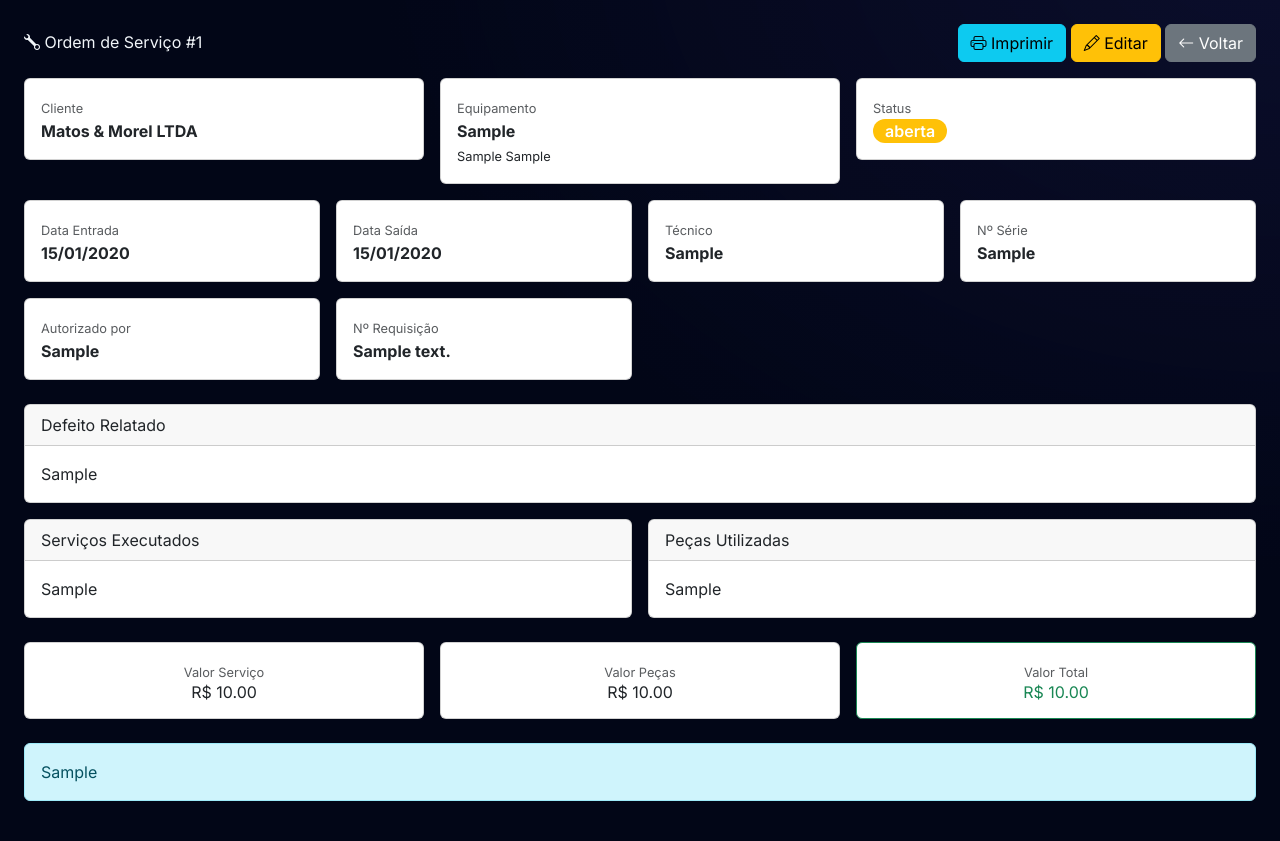
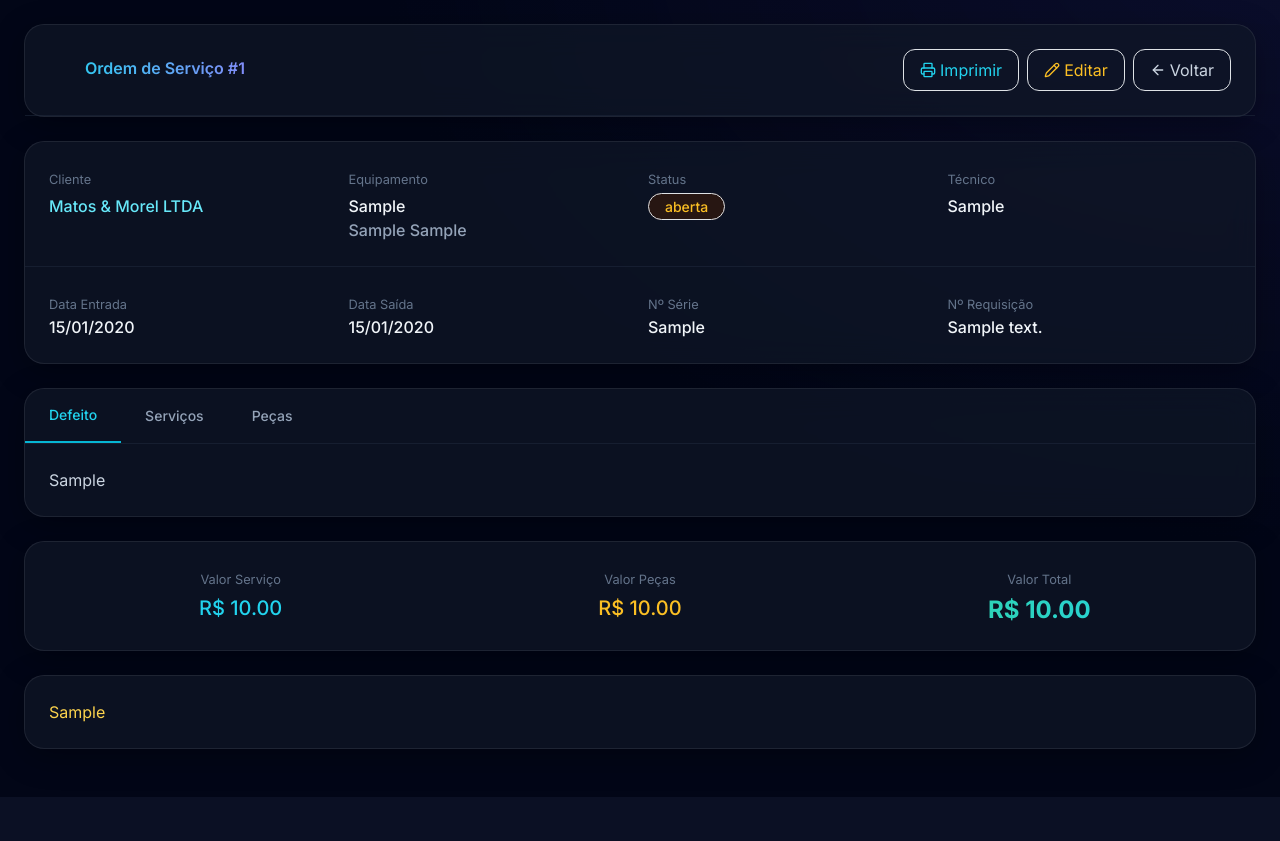
Before and after one commit to machado3-lang/controle-comercial, a FastAPI app: page /ordens-servico/1 in a window 1280 px wide; the page is wider, and only the part inside the window is pictured. Shown: the part 73-914 px from the top of that part. After the commit the page ends 870 px from the top of that part, so only its background shows below. Run offline with FastAPI, Linux system fonts and the light colour scheme; a user stored in the database is signed in; tables that the repository leaves empty hold one stand-in row (values such as "Sample post"); some libraries are stand-ins or nearby versions.

Commit message:
Reformular OS detalhe com Cyber-SaaS e abas

```diff
--- a/templates/ordens_servico/detalhe.html
+++ b/templates/ordens_servico/detalhe.html
@@ -1,209 +1,160 @@
 {% extends "base.html" %}
 {% block title %}OS #{{ ordem.id }} - {{ ordem.equipamento }}{% endblock %}
 {% block content %}
-<div class="d-flex justify-content-between align-items-center mb-3">
-    <h4 class="mb-0"><i class="bi bi-wrench"></i> Ordem de Serviço #{{ ordem.id }}</h4>
-    <div>
-        <a href="/ordens-servico/{{ ordem.id }}/imprimir" class="btn btn-info" target="_blank"><i class="bi bi-printer"></i> Imprimir</a>
-        <button class="btn btn-warning" data-bs-toggle="modal" data-bs-target="#modalEditar"><i class="bi bi-pencil"></i> Editar</button>
-        <a href="/ordens-servico" class="btn btn-secondary"><i class="bi bi-arrow-left"></i> Voltar</a>
-    </div>
-</div>
-
-<div class="row g-3 mb-4">
-    <div class="col-md-4">
-        <div class="card"><div class="card-body">
-            <small class="text-muted">Cliente</small><br>
-            <strong><a href="/clientes/{{ ordem.cliente.id }}">{{ ordem.cliente.nome }}</a></strong>
-        </div></div>
-    </div>
-    <div class="col-md-4">
-        <div class="card"><div class="card-body">
-            <small class="text-muted">Equipamento</small><br>
-            <strong>{{ ordem.equipamento }}</strong>
-            {% if ordem.marca or ordem.modelo %}<br><small>{{ ordem.marca or '' }} {{ ordem.modelo or '' }}</small>{% endif %}
-        </div></div>
-    </div>
-    <div class="col-md-4">
-        <div class="card"><div class="card-body">
-            <small class="text-muted">Status</small><br>
-            <span class="badge fs-6 bg-{{ 'warning' if ordem.status.value == 'aberta' else 'info' if ordem.status.value == 'em_andamento' else 'success' if ordem.status.value == 'finalizada' else 'secondary' }}">
-                {{ ordem.status.value }}
-            </span>
-        </div></div>
-    </div>
-    <div class="col-md-3">
-        <div class="card"><div class="card-body">
-            <small class="text-muted">Data Entrada</small><br><strong>{{ ordem.data_entrada.strftime('%d/%m/%Y') if ordem.data_entrada else '-' }}</strong>
-        </div></div>
-    </div>
-    <div class="col-md-3">
-        <div class="card"><div class="card-body">
-            <small class="text-muted">Data Saída</small><br><strong>{{ ordem.data_saida.strftime('%d/%m/%Y') if ordem.data_saida else 'Pendente' }}</strong>
-        </div></div>
-    </div>
-    <div class="col-md-3">
-        <div class="card"><div class="card-body">
-            <small class="text-muted">Técnico</small><br><strong>{{ ordem.tecnico or 'Não informado' }}</strong>
-        </div></div>
-    </div>
-    <div class="col-md-3">
-        <div class="card"><div class="card-body">
-            <small class="text-muted">Nº Série</small><br><strong>{{ ordem.numero_serie or '-' }}</strong>
-        </div></div>
-    </div>
-    <div class="col-md-3">
-        <div class="card"><div class="card-body">
-            <small class="text-muted">Autorizado por</small><br><strong>{{ ordem.autorizado_por or 'Não informado' }}</strong>
-        </div></div>
-    </div>
-    <div class="col-md-3">
-        <div class="card"><div class="card-body">
-            <small class="text-muted">Nº Requisição</small><br><strong>{{ ordem.numero_requisicao or '-' }}</strong>
-        </div></div>
-    </div>
-</div>
-
-<div class="row g-3 mb-4">
-    <div class="col-12">
-        <div class="card">
-            <div class="card-header">Defeito Relatado</div>
-            <div class="card-body">{{ ordem.defeito_relatado or 'Não informado' }}</div>
-        </div>
-    </div>
-    <div class="col-md-6">
-        <div class="card">
-            <div class="card-header">Serviços Executados</div>
-            <div class="card-body">{{ ordem.servicos_executados or '-' }}</div>
-        </div>
-    </div>
-    <div class="col-md-6">
-        <div class="card">
-            <div class="card-header">Peças Utilizadas</div>
-            <div class="card-body">{{ ordem.pecas_utilizadas or '-' }}</div>
+<div class="glass-card mb-6">
+    <div class="p-4 border-b border-slate-800/60 flex flex-col md:flex-row md:items-center md:justify-between gap-3">
+        <h4 class="text-transparent bg-clip-text bg-gradient-to-r from-cyan-400 to-indigo-400 font-semibold"><i data-lucide="wrench" class="w-6 h-6 inline me-2"></i> Ordem de Serviço #{{ ordem.id }}</h4>
+        <div class="flex flex-wrap gap-2">
+            <a href="/ordens-servico/{{ ordem.id }}/imprimir" class="flex items-center px-3 py-2 text-cyan-400 border border-cyan-800/50 rounded-xl hover:bg-cyan-950/30 transition" target="_blank"><i data-lucide="printer" class="w-4 h-4 me-1"></i> Imprimir</a>
+            <button class="flex items-center px-3 py-2 text-amber-400 border border-amber-800/50 rounded-xl hover:bg-amber-950/30 transition" data-bs-toggle="modal" data-bs-target="#modalEditar"><i data-lucide="pencil" class="w-4 h-4 me-1"></i> Editar</button>
+            <a href="/ordens-servico" class="flex items-center px-3 py-2 text-slate-300 border border-slate-700 rounded-xl hover:bg-slate-800/50 transition"><i data-lucide="arrow-left" class="w-4 h-4 me-1"></i> Voltar</a>
         </div>
     </div>
 </div>
 
-<div class="row g-3 mb-4">
-    <div class="col-md-4">
-        <div class="card text-center"><div class="card-body">
-            <small class="text-muted">Valor Serviço</small>
-            <h5>R$ {{ "%.2f"|format(ordem.valor_servico) }}</h5>
+<div class="glass-card mb-6">
+    <div class="p-4 grid grid-cols-1 md:grid-cols-2 lg:grid-cols-4 gap-3">
+        <div><small class="text-slate-500">Cliente</small><div class="mt-1"><a href="/clientes/{{ ordem.cliente.id }}" class="text-cyan-300 hover:text-cyan-200 font-medium">{{ ordem.cliente.nome }}</a></div></div>
+        <div><small class="text-slate-500">Equipamento</small><div class="mt-1 font-medium text-slate-100">{{ ordem.equipamento }}{% if ordem.marca or ordem.modelo %}<br><span class="text-slate-400">{{ ordem.marca or '' }} {{ ordem.modelo or '' }}</span>{% endif %}</div></div>
+        <div><small class="text-slate-500">Status</small><div class="mt-1">
+            {% set cor = 'amber' if ordem.status.value == 'aberta' else 'cyan' if ordem.status.value == 'em_andamento' else 'emerald' if ordem.status.value == 'finalizada' else 'slate' %}
+            <span class="px-3 py-1 text-sm font-medium bg-{{ cor }}-950/50 text-{{ cor }}-400 border border-{{ cor }}-800/50 rounded-full">{{ ordem.status.value }}</span>
         </div></div>
+        <div><small class="text-slate-500">Técnico</small><div class="mt-1 font-medium text-slate-100">{{ ordem.tecnico or 'Não informado' }}</div></div>
     </div>
-    <div class="col-md-4">
-        <div class="card text-center"><div class="card-body">
-            <small class="text-muted">Valor Peças</small>
-            <h5>R$ {{ "%.2f"|format(ordem.valor_pecas) }}</h5>
-        </div></div>
+    <div class="p-4 grid grid-cols-2 md:grid-cols-4 gap-3 border-t border-slate-800/60">
+        <div><small class="text-slate-500">Data Entrada</small><div class="font-medium text-slate-100">{{ ordem.data_entrada.strftime('%d/%m/%Y') if ordem.data_entrada else '-' }}</div></div>
+        <div><small class="text-slate-500">Data Saída</small><div class="font-medium text-slate-100">{{ ordem.data_saida.strftime('%d/%m/%Y') if ordem.data_saida else 'Pendente' }}</div></div>
+        <div><small class="text-slate-500">Nº Série</small><div class="font-medium text-slate-100">{{ ordem.numero_serie or '-' }}</div></div>
+        <div><small class="text-slate-500">Nº Requisição</small><div class="font-medium text-slate-100">{{ ordem.numero_requisicao or '-' }}</div></div>
     </div>
-    <div class="col-md-4">
-        <div class="card text-center border-success"><div class="card-body">
-            <small class="text-muted">Valor Total</small>
-            <h5 class="text-success">R$ {{ "%.2f"|format(ordem.valor_total) }}</h5>
-        </div></div>
+</div>
+
+<div class="glass-card mb-6">
+    <div class="border-b border-slate-800/60">
+        <div class="flex">
+            <button class="px-4 py-3 text-sm font-medium text-cyan-400 border-b-2 border-cyan-500" data-tab="defeito-tab">Defeito</button>
+            <button class="px-4 py-3 text-sm font-medium text-slate-400 hover:text-slate-300" data-tab="servicos-tab">Serviços</button>
+            <button class="px-4 py-3 text-sm font-medium text-slate-400 hover:text-slate-300" data-tab="pecas-tab">Peças</button>
+        </div>
+    </div>
+    <div class="p-4">
+        <div id="defeito-tab" class="tab-content"><p class="text-slate-300">{{ ordem.defeito_relatado or 'Não informado' }}</p></div>
+        <div id="servicos-tab" class="tab-content hidden"><p class="text-slate-300">{{ ordem.servicos_executados or '-' }}</p></div>
+        <div id="pecas-tab" class="tab-content hidden"><p class="text-slate-300">{{ ordem.pecas_utilizadas or '-' }}</p></div>
+    </div>
+</div>
+
+<div class="glass-card mb-6">
+    <div class="p-4 grid grid-cols-1 md:grid-cols-3 gap-3">
+        <div class="text-center"><small class="text-slate-500">Valor Serviço</small><div class="text-xl font-medium text-cyan-400 mt-1">R$ {{ "%.2f"|format(ordem.valor_servico) }}</div></div>
+        <div class="text-center"><small class="text-slate-500">Valor Peças</small><div class="text-xl font-medium text-amber-400 mt-1">R$ {{ "%.2f"|format(ordem.valor_pecas) }}</div></div>
+        <div class="text-center"><small class="text-slate-500">Valor Total</small><div class="text-2xl font-bold text-transparent bg-clip-text bg-gradient-to-r from-emerald-400 to-cyan-400 mt-1">R$ {{ "%.2f"|format(ordem.valor_total) }}</div></div>
     </div>
 </div>
 
 {% if ordem.observacao %}
-<div class="alert alert-info">{{ ordem.observacao }}</div>
+<div class="glass-card mb-6"><div class="p-4 text-amber-300">{{ ordem.observacao }}</div></div>
 {% endif %}
 
 <div class="modal fade" id="modalEditar">
-    <div class="modal-dialog modal-lg">
-        <form method="post" action="/ordens-servico/{{ ordem.id }}/editar" class="modal-content">
-            <div class="modal-header"><h5>Editar OS #{{ ordem.id }}</h5><button type="button" class="btn-close" data-bs-dismiss="modal"></button></div>
-            <div class="modal-body">
-                <div class="row g-3">
-                    <div class="col-md-4">
-                        <label class="form-label">Cliente</label>
-                        <select class="form-select" name="cliente_id">
-                            {% for c in clientes %}
-                            <option value="{{ c.id }}" {{ 'selected' if ordem.cliente_id == c.id }}>{{ c.nome }}</option>
-                            {% endfor %}
+    <div class="modal-dialog w-full max-w-3xl">
+        <form method="post" action="/ordens-servico/{{ ordem.id }}/editar" class="modal-content bg-slate-900/80 backdrop-blur-md border border-slate-800/80 rounded-2xl">
+            <div class="modal-header border-b border-slate-800/50">
+                <h5 class="text-transparent bg-clip-text bg-gradient-to-r from-cyan-400 to-indigo-400 font-semibold">Editar OS #{{ ordem.id }}</h5>
+                <button type="button" class="btn-close" data-bs-dismiss="modal"></button>
+            </div>
+            <div class="modal-body max-h-96 overflow-y-auto">
+                <div class="grid grid-cols-1 md:grid-cols-2 lg:grid-cols-3 gap-3">
+                    <div><label class="block text-xs font-medium text-cyan-400 mb-1">Cliente</label>
+                        <select class="w-full px-3 py-2 bg-slate-900/60 border border-slate-800/80 rounded-xl text-slate-100 focus:border-cyan-500/50" name="cliente_id">
+                            {% for c in clientes %}<option value="{{ c.id }}" {% if ordem.cliente_id == c.id %}selected{% endif %}>{{ c.nome }}</option>{% endfor %}
                         </select>
                     </div>
-                    <div class="col-md-4">
-                        <label class="form-label">Equipamento *</label>
-                        <input type="text" class="form-control" name="equipamento" required value="{{ ordem.equipamento }}">
+                    <div><label class="block text-xs font-medium text-cyan-400 mb-1">Equipamento *</label>
+                        <input type="text" class="w-full px-3 py-2 bg-slate-900/60 border border-slate-800/80 rounded-xl text-slate-100 focus:border-cyan-500/50" name="equipamento" required value="{{ ordem.equipamento }}">
                     </div>
-                    <div class="col-md-4">
-                        <label class="form-label">Status</label>
-                        <select class="form-select" name="status">
-                            <option value="aberta" {{ 'selected' if ordem.status.value == 'aberta' }}>Aberta</option>
-                            <option value="em_andamento" {{ 'selected' if ordem.status.value == 'em_andamento' }}>Em Andamento</option>
-                            <option value="finalizada" {{ 'selected' if ordem.status.value == 'finalizada' }}>Finalizada</option>
-                            <option value="cancelada" {{ 'selected' if ordem.status.value == 'cancelada' }}>Cancelada</option>
+                    <div><label class="block text-xs font-medium text-cyan-400 mb-1">Status</label>
+                        <select class="w-full px-3 py-2 bg-slate-900/60 border border-slate-800/80 rounded-xl text-slate-100 focus:border-cyan-500/50" name="status">
+                            <option value="aberta" {% if ordem.status.value == 'aberta' %}selected{% endif %}>Aberta</option>
+                            <option value="em_andamento" {% if ordem.status.value == 'em_andamento' %}selected{% endif %}>Em Andamento</option>
+                            <option value="finalizada" {% if ordem.status.value == 'finalizada' %}selected{% endif %}>Finalizada</option>
+                            <option value="cancelada" {% if ordem.status.value == 'cancelada' %}selected{% endif %}>Cancelada</option>
                         </select>
                     </div>
-                    <div class="col-md-4">
-                        <label class="form-label">Marca</label>
-                        <input type="text" class="form-control" name="marca" value="{{ ordem.marca or '' }}">
+                    <div><label class="block text-xs font-medium text-cyan-400 mb-1">Marca</label>
+                        <input type="text" class="w-full px-3 py-2 bg-slate-900/60 border border-slate-800/80 rounded-xl text-slate-100 focus:border-cyan-500/50" name="marca" value="{{ ordem.marca or '' }}">
                     </div>
-                    <div class="col-md-4">
-                        <label class="form-label">Modelo</label>
-                        <input type="text" class="form-control" name="modelo" value="{{ ordem.modelo or '' }}">
+                    <div><label class="block text-xs font-medium text-cyan-400 mb-1">Modelo</label>
+                        <input type="text" class="w-full px-3 py-2 bg-slate-900/60 border border-slate-800/80 rounded-xl text-slate-100 focus:border-cyan-500/50" name="modelo" value="{{ ordem.modelo or '' }}">
                     </div>
-                    <div class="col-md-4">
-                        <label class="form-label">Nº Série</label>
-                        <input type="text" class="form-control" name="numero_serie" value="{{ ordem.numero_serie or '' }}">
+                    <div><label class="block text-xs font-medium text-cyan-400 mb-1">Nº Série</label>
+                        <input type="text" class="w-full px-3 py-2 bg-slate-900/60 border border-slate-800/80 rounded-xl text-slate-100 focus:border-cyan-500/50" name="numero_serie" value="{{ ordem.numero_serie or '' }}">
                     </div>
-                    <div class="col-md-4">
-                        <label class="form-label">Técnico</label>
-                        <input type="text" class="form-control" name="tecnico" value="{{ ordem.tecnico or '' }}">
+                    <div><label class="block text-xs font-medium text-cyan-400 mb-1">Técnico</label>
+                        <input type="text" class="w-full px-3 py-2 bg-slate-900/60 border border-slate-800/80 rounded-xl text-slate-100 focus:border-cyan-500/50" name="tecnico" value="{{ ordem.tecnico or '' }}">
                     </div>
-                    <div class="col-md-4">
-                        <label class="form-label">Data Entrada</label>
-                        <input type="date" class="form-control" name="data_entrada" value="{{ ordem.data_entrada }}">
+                    <div><label class="block text-xs font-medium text-cyan-400 mb-1">Data Entrada</label>
+                        <input type="date" class="w-full px-3 py-2 bg-slate-900/60 border border-slate-800/80 rounded-xl text-slate-100 focus:border-cyan-500/50" name="data_entrada" value="{{ ordem.data_entrada }}">
                     </div>
-                    <div class="col-md-4">
-                        <label class="form-label">Data Saída</label>
-                        <input type="date" class="form-control" name="data_saida" value="{{ ordem.data_saida if ordem.data_saida else '' }}">
+                    <div><label class="block text-xs font-medium text-cyan-400 mb-1">Data Saída</label>
+                        <input type="date" class="w-full px-3 py-2 bg-slate-900/60 border border-slate-800/80 rounded-xl text-slate-100 focus:border-cyan-500/50" name="data_saida" value="{{ ordem.data_saida if ordem.data_saida else '' }}">
                     </div>
-                    <div class="col-12">
-                        <label class="form-label">Defeito Relatado</label>
-                        <textarea class="form-control" name="defeito_relatado" rows="2">{{ ordem.defeito_relatado or '' }}</textarea>
+                    <div class="md:col-span-3"><label class="block text-xs font-medium text-cyan-400 mb-1">Defeito Relatado</label>
+                        <textarea class="w-full px-3 py-2 bg-slate-900/60 border border-slate-800/80 rounded-xl text-slate-100 focus:border-cyan-500/50" name="defeito_relatado" rows="2">{{ ordem.defeito_relatado or '' }}</textarea>
                     </div>
-                    <div class="col-12">
-                        <label class="form-label">Serviços Executados</label>
-                        <textarea class="form-control" name="servicos_executados" rows="3">{{ ordem.servicos_executados or '' }}</textarea>
+                    <div class="md:col-span-3"><label class="block text-xs font-medium text-cyan-400 mb-1">Serviços Executados</label>
+                        <textarea class="w-full px-3 py-2 bg-slate-900/60 border border-slate-800/80 rounded-xl text-slate-100 focus:border-cyan-500/50" name="servicos_executados" rows="3">{{ ordem.servicos_executados or '' }}</textarea>
                     </div>
-                    <div class="col-12">
-                        <label class="form-label">Peças Utilizadas</label>
-                        <textarea class="form-control" name="pecas_utilizadas" rows="3">{{ ordem.pecas_utilizadas or '' }}</textarea>
+                    <div class="md:col-span-3"><label class="block text-xs font-medium text-cyan-400 mb-1">Peças Utilizadas</label>
+                        <textarea class="w-full px-3 py-2 bg-slate-900/60 border border-slate-800/80 rounded-xl text-slate-100 focus:border-cyan-500/50" name="pecas_utilizadas" rows="3">{{ ordem.pecas_utilizadas or '' }}</textarea>
                     </div>
-                    <div class="col-md-4">
-                        <label class="form-label">Valor Serviço</label>
-                        <input type="number" step="0.01" class="form-control" name="valor_servico" id="valor_servico" value="{{ ordem.valor_servico }}" oninput="calcularTotal()">
+                    <div><label class="block text-xs font-medium text-emerald-400 mb-1">Valor Serviço</label>
+                        <input type="number" step="0.01" class="w-full px-3 py-2 bg-slate-900/60 border border-slate-800/80 rounded-xl text-slate-100 focus:border-emerald-500/50" name="valor_servico" id="valor_servico" value="{{ ordem.valor_servico }}" oninput="calcularTotal()">
                     </div>
-                    <div class="col-md-4">
-                        <label class="form-label">Valor Peças</label>
-                        <input type="number" step="0.01" class="form-control" name="valor_pecas" id="valor_pecas" value="{{ ordem.valor_pecas }}" oninput="calcularTotal()">
+                    <div><label class="block text-xs font-medium text-amber-400 mb-1">Valor Peças</label>
+                        <input type="number" step="0.01" class="w-full px-3 py-2 bg-slate-900/60 border border-slate-800/80 rounded-xl text-slate-100 focus:border-amber-500/50" name="valor_pecas" id="valor_pecas" value="{{ ordem.valor_pecas }}" oninput="calcularTotal()">
                     </div>
-                    <div class="col-md-4">
-                        <label class="form-label">Valor Total</label>
-                        <input type="number" step="0.01" class="form-control" name="valor_total" id="valor_total" value="{{ ordem.valor_total }}">
+                    <div><label class="block text-xs font-medium text-cyan-400 mb-1">Valor Total</label>
+                        <input type="number" step="0.01" class="w-full px-3 py-2 bg-slate-900/60 border border-slate-800/80 rounded-xl text-slate-100 focus:border-cyan-500/50" name="valor_total" id="valor_total" value="{{ ordem.valor_total }}">
                     </div>
-                    <div class="col-md-6">
-                        <label class="form-label">Autorizado por</label>
-                        <input type="text" class="form-control" name="autorizado_por" value="{{ ordem.autorizado_por or '' }}">
+                    <div><label class="block text-xs font-medium text-cyan-400 mb-1">Autorizado por</label>
+                        <input type="text" class="w-full px-3 py-2 bg-slate-900/60 border border-slate-800/80 rounded-xl text-slate-100 focus:border-cyan-500/50" name="autorizado_por" value="{{ ordem.autorizado_por or '' }}">
                     </div>
-                    <div class="col-md-6">
-                        <label class="form-label">Nº Requisição</label>
-                        <input type="text" class="form-control" name="numero_requisicao" value="{{ ordem.numero_requisicao or '' }}">
+                    <div><label class="block text-xs font-medium text-cyan-400 mb-1">Nº Requisição</label>
+                        <input type="text" class="w-full px-3 py-2 bg-slate-900/60 border border-slate-800/80 rounded-xl text-slate-100 focus:border-cyan-500/50" name="numero_requisicao" value="{{ ordem.numero_requisicao or '' }}">
                     </div>
-                    <div class="col-12">
-                        <label class="form-label">Observação</label>
-                        <textarea class="form-control" name="observacao" rows="2">{{ ordem.observacao or '' }}</textarea>
+                    <div class="md:col-span-3"><label class="block text-xs font-medium text-cyan-400 mb-1">Observação</label>
+                        <textarea class="w-full px-3 py-2 bg-slate-900/60 border border-slate-800/80 rounded-xl text-slate-100 focus:border-cyan-500/50" name="observacao" rows="2">{{ ordem.observacao or '' }}</textarea>
                     </div>
                 </div>
             </div>
-            <div class="modal-footer">
-                <button type="button" class="btn btn-secondary" data-bs-dismiss="modal">Cancelar</button>
-                <button type="submit" class="btn btn-primary"><i class="bi bi-save"></i> Salvar</button>
+            <div class="modal-footer border-t border-slate-800/50">
+                <button type="button" class="px-4 py-2 border border-slate-800/80 rounded-xl text-slate-300 hover:bg-slate-800/50 transition" data-bs-dismiss="modal">Cancelar</button>
+                <button type="submit" class="flex items-center px-4 py-2 bg-gradient-to-r from-cyan-500 to-blue-600 hover:from-cyan-600 hover:to-blue-700 text-white rounded-xl font-medium transition-all shadow-lg shadow-cyan-500/10"><i data-lucide="save" class="w-4 h-4 me-1"></i> Salvar</button>
             </div>
         </form>
     </div>
 </div>
+
+{% block scripts %}
+<script>
+function calcularTotal() {
+    const servico = parseFloat(document.getElementById('valor_servico').value) || 0;
+    const pecas = parseFloat(document.getElementById('valor_pecas').value) || 0;
+    document.getElementById('valor_total').value = (servico + pecas).toFixed(2);
+}
+document.addEventListener('DOMContentLoaded', function() {
+    lucide.createIcons();
+    document.querySelectorAll('[data-tab]').forEach(btn => {
+        btn.addEventListener('click', function() {
+            document.querySelectorAll('[data-tab]').forEach(b => b.className = b.className.replace('border-b-2 border-cyan-500 text-cyan-400', 'text-slate-400'));
+            this.classList.add('border-b-2', 'border-cyan-500', 'text-cyan-400');
+            document.querySelectorAll('.tab-content').forEach(tc => tc.classList.add('hidden'));
+            document.getElementById(this.dataset.tab).classList.remove('hidden');
+        });
+    });
+});
+</script>
 {% endblock %}
+{% endblock %}
```
